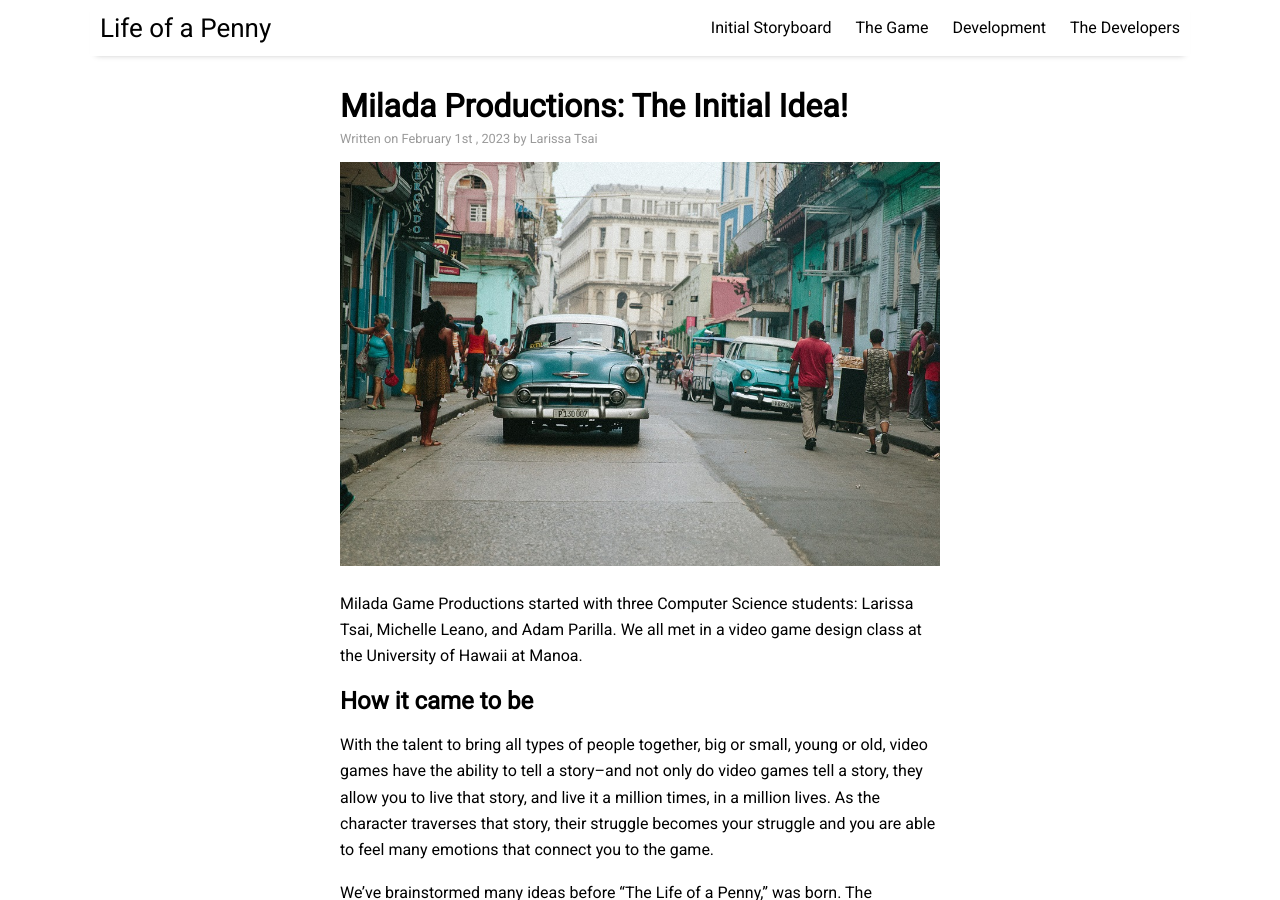
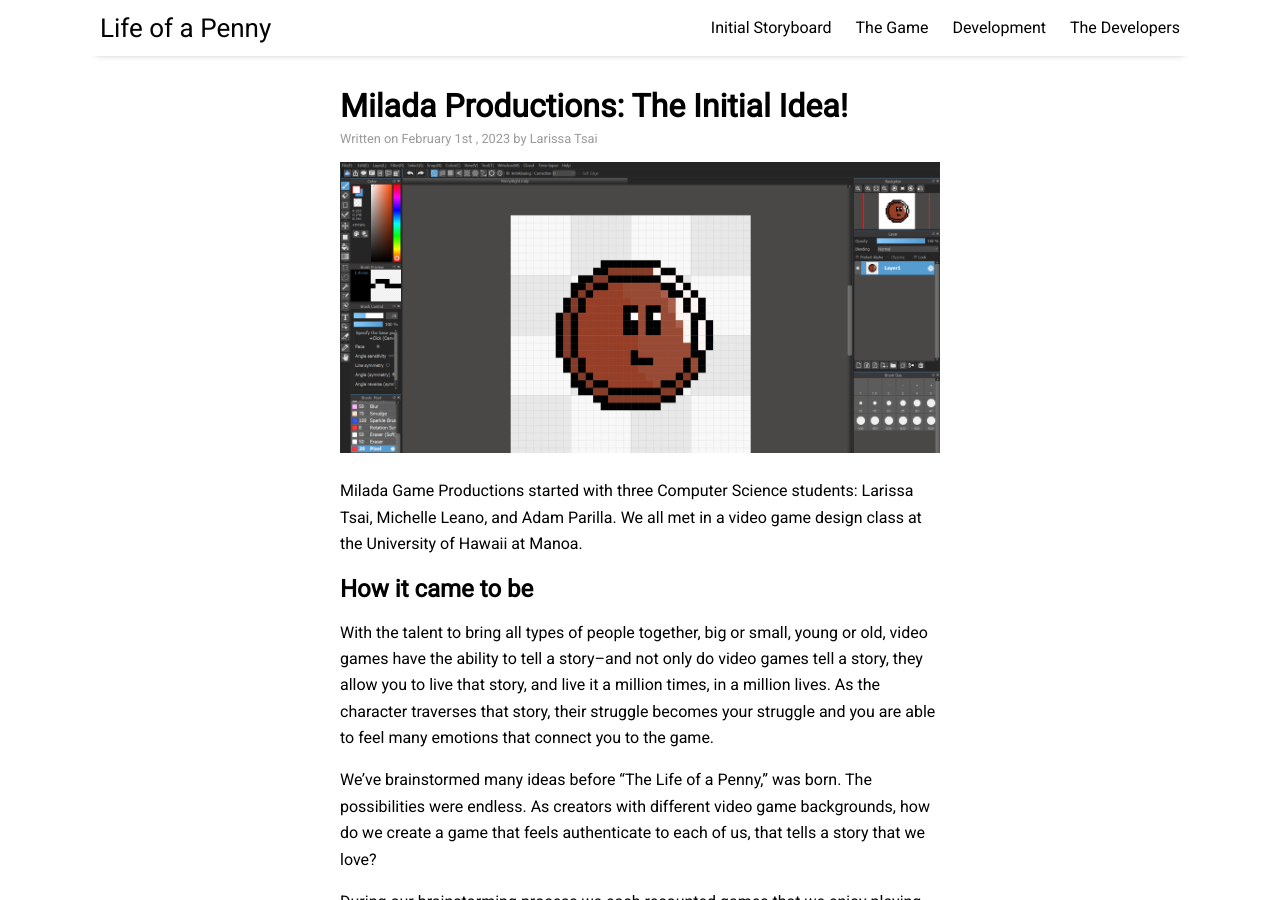
Before and after one commit to milada-game-production/life-of-a-penny.github.io, a Jekyll site: the page built from _posts/2023-02-01-the-initial-idea.md, in a window 1280 px wide and 900 px high. Built offline with Jekyll 4.4.1, drawn with Linux system fonts in a browser that asks for light colours; nearby versions of some CDN libraries.

Commit message:
Update 2023-02-01-the-initial-idea.md

```diff
--- a/_posts/2023-02-01-the-initial-idea.md
+++ b/_posts/2023-02-01-the-initial-idea.md
@@ -4,7 +4,7 @@ title: "Milada Productions: The Initial Idea!"
 author: "Larissa Tsai"
 categories: storyboard
 tags: [storyboard]
-image: cuba-1.jpg
+image: PennyDesign.png
 ---
 
 Milada Game Productions started with three Computer Science students: Larissa Tsai, Michelle Leano, and Adam Parilla. We all met in a video game design class at the University of Hawaii at Manoa.
```
